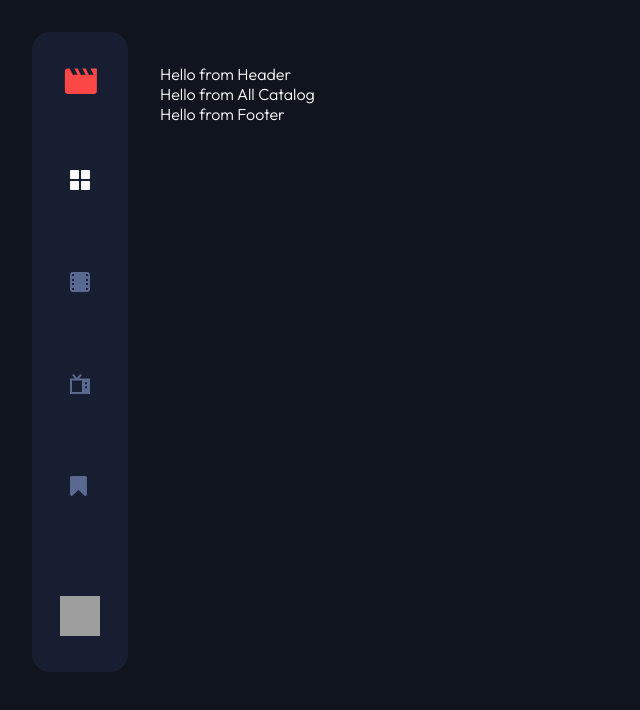
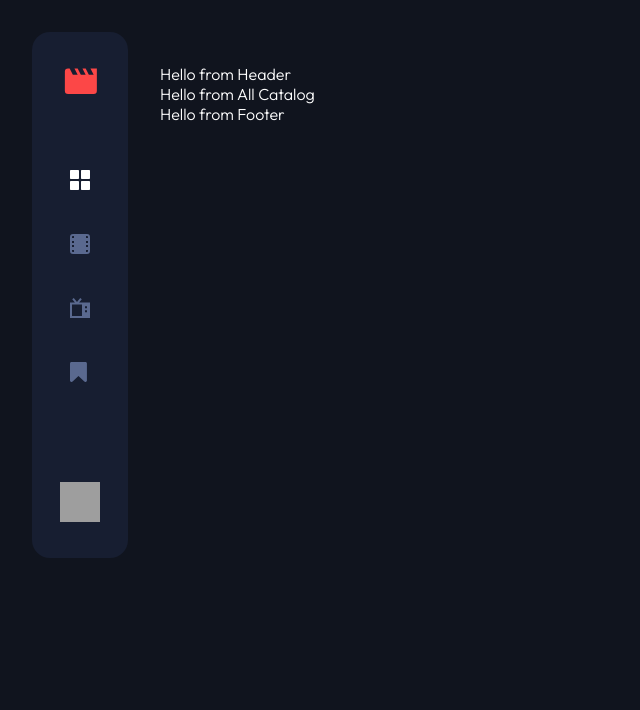
Before and after one commit to clickspider/movies-web-app, a React (Create React App) app: page / in a window 1280 px wide. Shown: the top 710 px of the page, without its empty margins (0-640 px from the left). Built offline with nearby package versions, Linux system fonts and the light colour scheme; grey boxes are pictures that could not be loaded.

Commit message:
feat(Sidebar): Updated README and adjusted CSS

```diff
--- a/src/sass/layout/_sideBarNavigation.scss
+++ b/src/sass/layout/_sideBarNavigation.scss
@@ -49,7 +49,7 @@
 
       a {
         &:not(:first-child) {
-          margin-top: 78px;
+          margin-top: 40px;
         }
       }
     }
```
Also changed, not shown: 1 other file (tests, documents, lock files or other folders).
